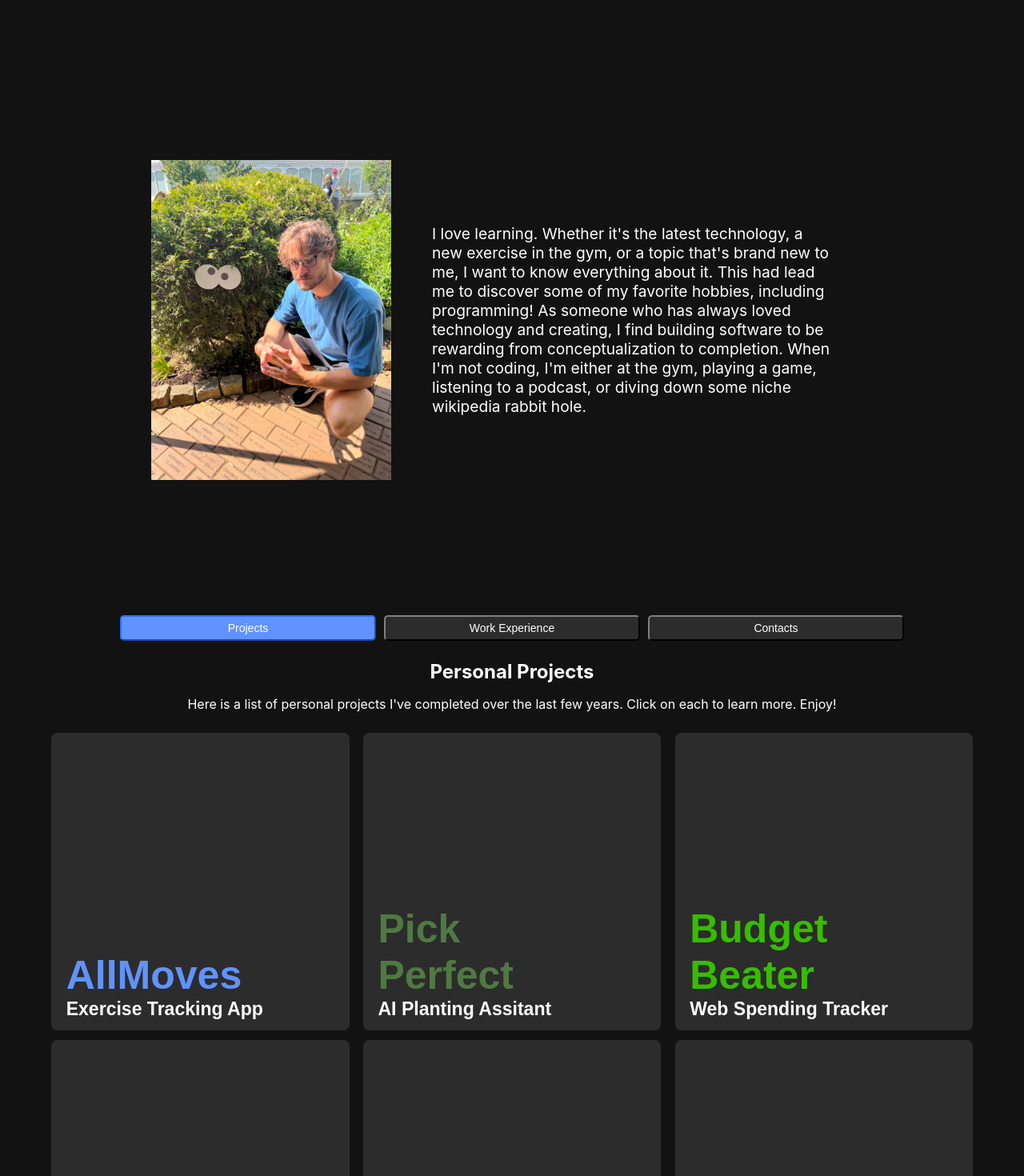
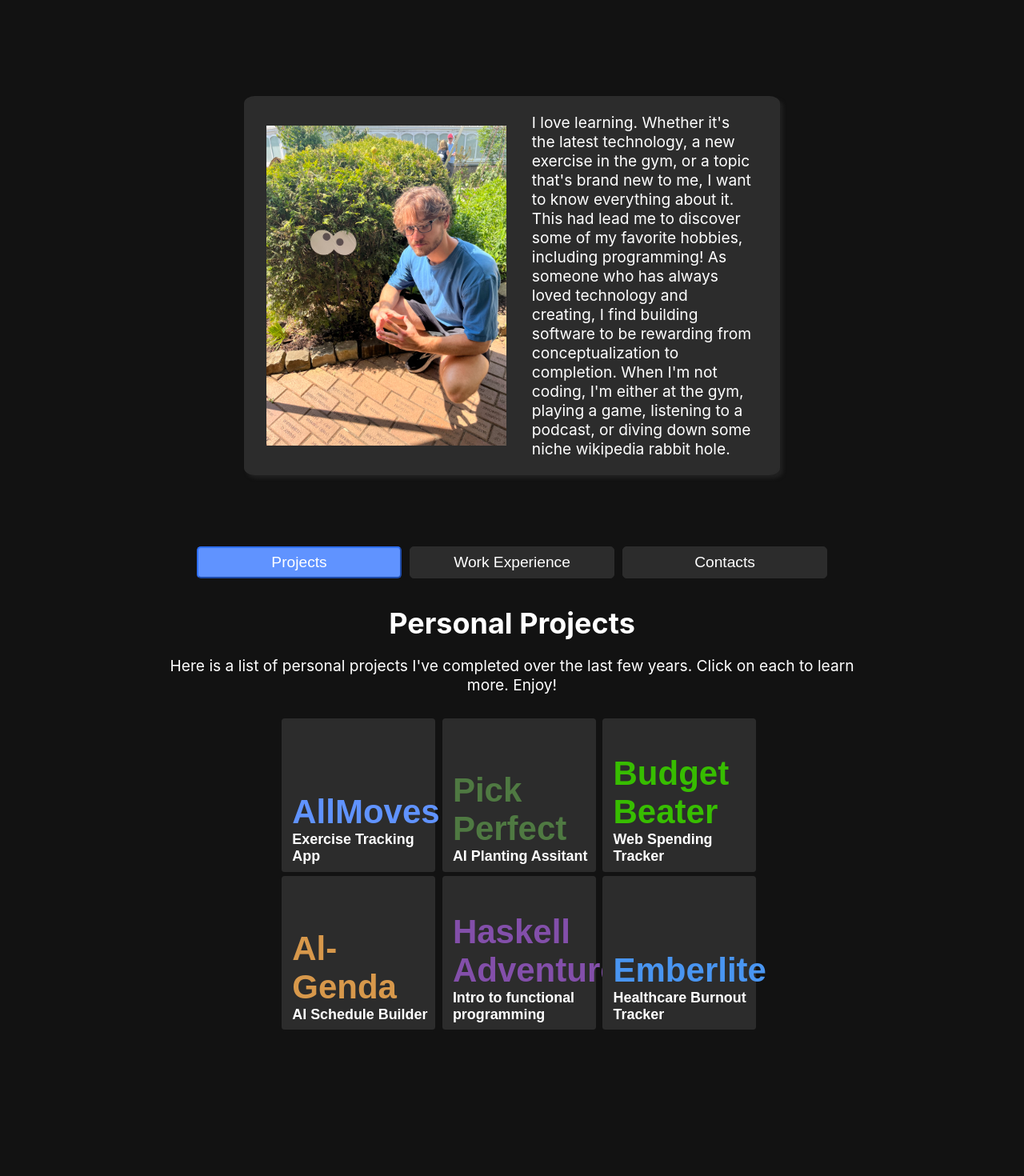
Before and after one commit to HeyKile/HeyKile.github.io, a React (Create React App) app in the folder portfolio-website/: page / in a window 1280 px wide. Shown: the part 380-1850 px from the top of the page at 80% size. Built offline with nearby package versions, Linux system fonts and the light colour scheme; the HTML template or start-up script is replaced by a standard one.

Commit message:
better sizing of project cards better text sizing within detail pane

```diff
--- a/portfolio-website/src/components/AboutMe.css
+++ b/portfolio-website/src/components/AboutMe.css
@@ -16,8 +16,8 @@
   display: flex;
   flex-direction: column;
   align-items: center;
-  padding-top: 25vh;
-  padding-bottom: 25vh;
+  padding-top: 20vh;
+  padding-bottom: 20vh;
 }
 
 .about-me-pretext {
@@ -46,19 +46,25 @@
   display: flex;
   align-items: center;
   justify-content: center;
-  width: 80%;
   font-size: clamp(1rem, 1.5vw, 1.5rem);
-  padding-top: 5vh;
-  padding-bottom: 20vh;
+  margin-top: 5vh;
+  margin-bottom: 10vh;
   transition: opacity 1s ease-in-out 0.75s, visibility 1s ease-in-out;
+  background-color: #2c2c2c;
+  border: 2.5px solid #2c2c2c;
+  border-radius: 2%;
+  box-shadow: 4px 4px 4px #202020;
+  max-width: 50%;
+  padding-left: 2%;
 }
 
 .about-me-photo {
   /* width: 30%; */
+  padding: 5% 0;
   max-width: 300px;
 }
 
 .about-me-description {
-  max-width: 500px;
+  /* max-width: 50%; */
   padding: 0 5%;
 }
--- a/portfolio-website/src/components/DetailPane.css
+++ b/portfolio-website/src/components/DetailPane.css
@@ -9,7 +9,7 @@
   transition: transform 0.25s ease-in-out;
   overflow-y: auto;
   overflow-x: hidden;
-  z-index: 100;
+  z-index: 1000;
 }
 
 .detail-pane.open {
@@ -24,7 +24,6 @@
   display: flex;
   flex-direction: column;
   min-height: 100%;
-  padding-bottom: 2rem;
 }
 
 .detail-pane-header {
@@ -44,7 +43,7 @@
 }
 
 .detail-pane-project-title {
-  font-size: clamp(1.4rem, 4vw, 3rem);
+  font-size: clamp(1.2rem, 2.6vw, 2.2rem);
   font-weight: bold;
   margin: 0;
   flex-grow: 1;
@@ -59,7 +58,7 @@
 .project-contributors {
   margin: 0;
   margin-bottom: 5px;
-  font-size: clamp(1rem, 2vw, 1.6rem);
+  font-size: clamp(.8rem, 1.4vw, 1.1rem);
   color: white;
 }
 
@@ -68,16 +67,11 @@
   font-style: italic;
 }
 
-.project-technologies {
-  font-size: clamp(.75rem, 1.5vw, 1.3rem);
-  font-style: italic;
-}
-
 .detail-pane-close-button {
   background: none;
   border: none;
   color: white;
-  font-size: clamp(1.8rem, 6vw, 3rem);
+  font-size: clamp(1.2rem, 2.6vw, 2.2rem);
   cursor: pointer;
   max-width: fit-content;
   align-self: center;
@@ -113,7 +107,7 @@
 .detail-pane-project-description-header {
   color: rgb(96, 147, 255);
   font-weight: bold;
-  font-size: clamp(1.8rem, 3.5vw, 2.2rem);
+  font-size: clamp(1.2rem, 2.8vw, 1.8rem);
   margin: 0;
   border-bottom: .2rem solid rgb(96, 147, 255);
   max-width: fit-content;
@@ -122,7 +116,7 @@
 }
 
 .detail-pane-project-description-text {
-  font-size: clamp(.8rem, 1.8vw, 2rem);
+  font-size: clamp(.7rem, 1.2vw, 1.1rem);
   margin-top: 1%;
 }
 
@@ -191,7 +185,7 @@
 }
 
 .detail-pane-repo-label {
-  font-size: clamp(1.1rem, 1.6vw, 1.8rem);
+  font-size: clamp(.8rem, 1.2vw, 1.2rem);
   white-space: nowrap;
   margin-right: 1rem;
 }
--- a/portfolio-website/src/components/PersonalProjects.css
+++ b/portfolio-website/src/components/PersonalProjects.css
@@ -18,18 +18,19 @@
 
 .personal-projects-title {
   margin-bottom: 0;
+  font-size: clamp(20px, 3vw, 36px);
 }
 
 .personal-projects-subtext {
   text-align: center;
+  font-size: clamp(12px, 1.5vw, 20px);
 }
 
 .project-cards-container {
   display: grid;
   grid-template-columns: repeat(3, 1fr);
   padding-top: 10px;
-  width: 90%;
-  max-width: 1200px;
+  max-width: 90%;
   gap: 1.5%;
   padding-bottom: 10%;
 }
@@ -42,13 +43,12 @@
   border: 2.5px solid #2c2c2c;
   border-radius: 2%;
   box-shadow: 2% 2% 2% #252525;
-  width: 100%;
-  max-width: 600px;
+  width: 15vw;
+  max-width: 300px;
   aspect-ratio: 1 / 1;
   transition: transform 0.3s ease;
   text-align: left;
   color: white;
-  width: 100%;
 }
 
 .project-card:hover {
@@ -68,6 +68,7 @@
   padding-top: 1%;
   padding-bottom: 3%;
   padding-left: 3%;
+  width: 100%;
   background: linear-gradient(
     to right,
     rgba(44, 44, 44, 0.9),
@@ -79,7 +80,7 @@
   color: rgb(96, 147, 255);
   max-width: 90%;
   font-size: 4vw;
-  font-size: clamp(16px, 4vw, 50px);
+  font-size: clamp(16px, 3.5vw, 42px);
   font-weight: bold;
   margin: 0;
 }
@@ -87,7 +88,7 @@
 .project-card-subtext {
   color: white;
   font-size: 1.8vw;
-  font-size: clamp(12px, 1.8vw, 24px);
+  font-size: clamp(12px, 1.4vw, 22px);
   font-weight: bold;
   margin: 0;
 }
--- a/portfolio-website/src/components/WebsiteBody.css
+++ b/portfolio-website/src/components/WebsiteBody.css
@@ -1,5 +1,6 @@
 .website-body {
   max-height: none;
+  min-height: 100vh;
   display: flex;
   flex-direction: column;
   align-items: center;
@@ -18,9 +19,9 @@
 }
 
 .body-button, .body-button--selected {
-  font-size: calc(10px + .5vmin);
-  width: 25vw;
-  height: 4vh;
+  font-size: larger;
+  width: 20vw;
+  height: 5vh;
   display: flex;
   justify-content: center;
   align-items: center;
@@ -36,7 +37,7 @@
 
 .body-button {
   background-color: #2c2c2c;
-  border-color: #2c2c2c;
+  border: 1px solid #2c2c2c;
 }
 
 .body-button:hover {
```
